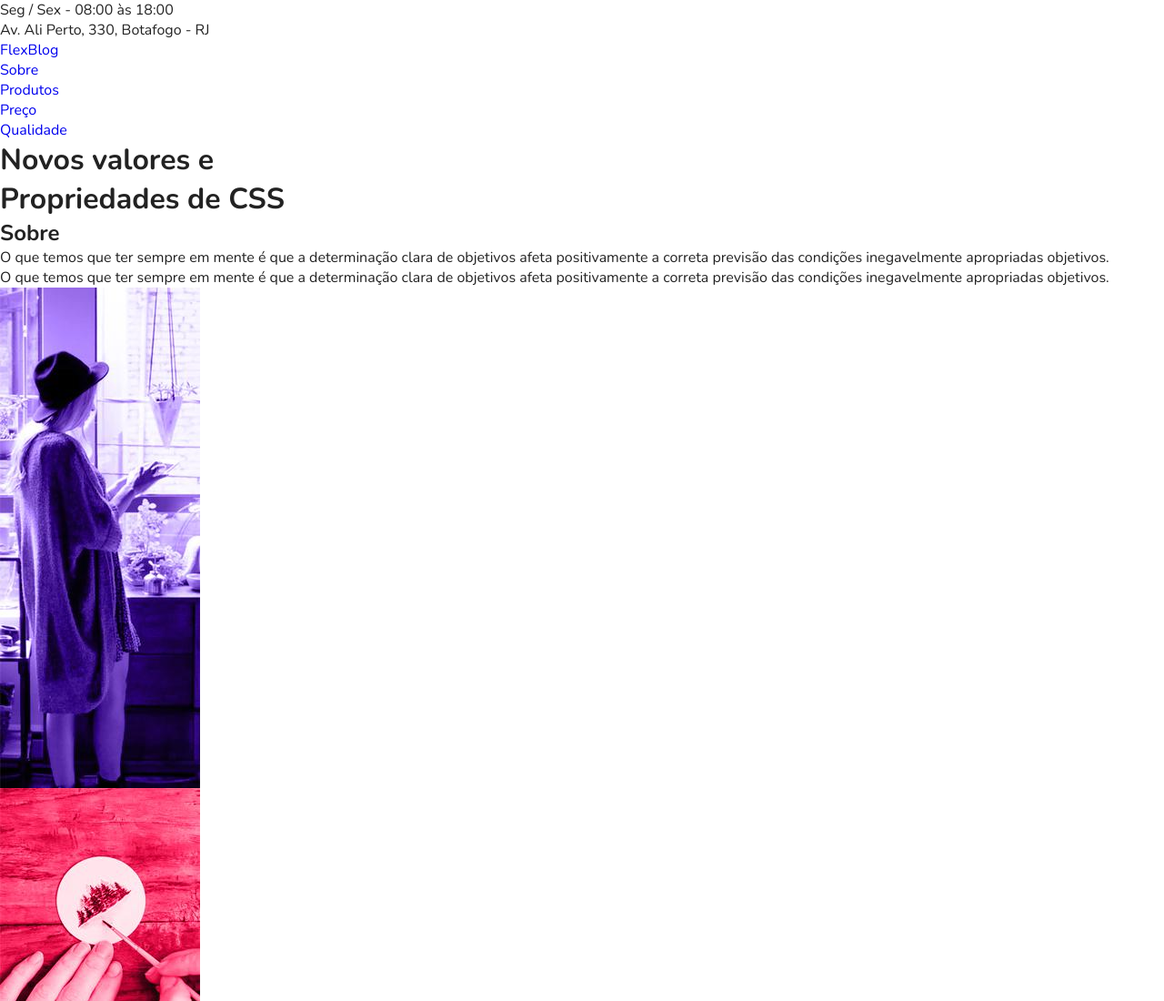
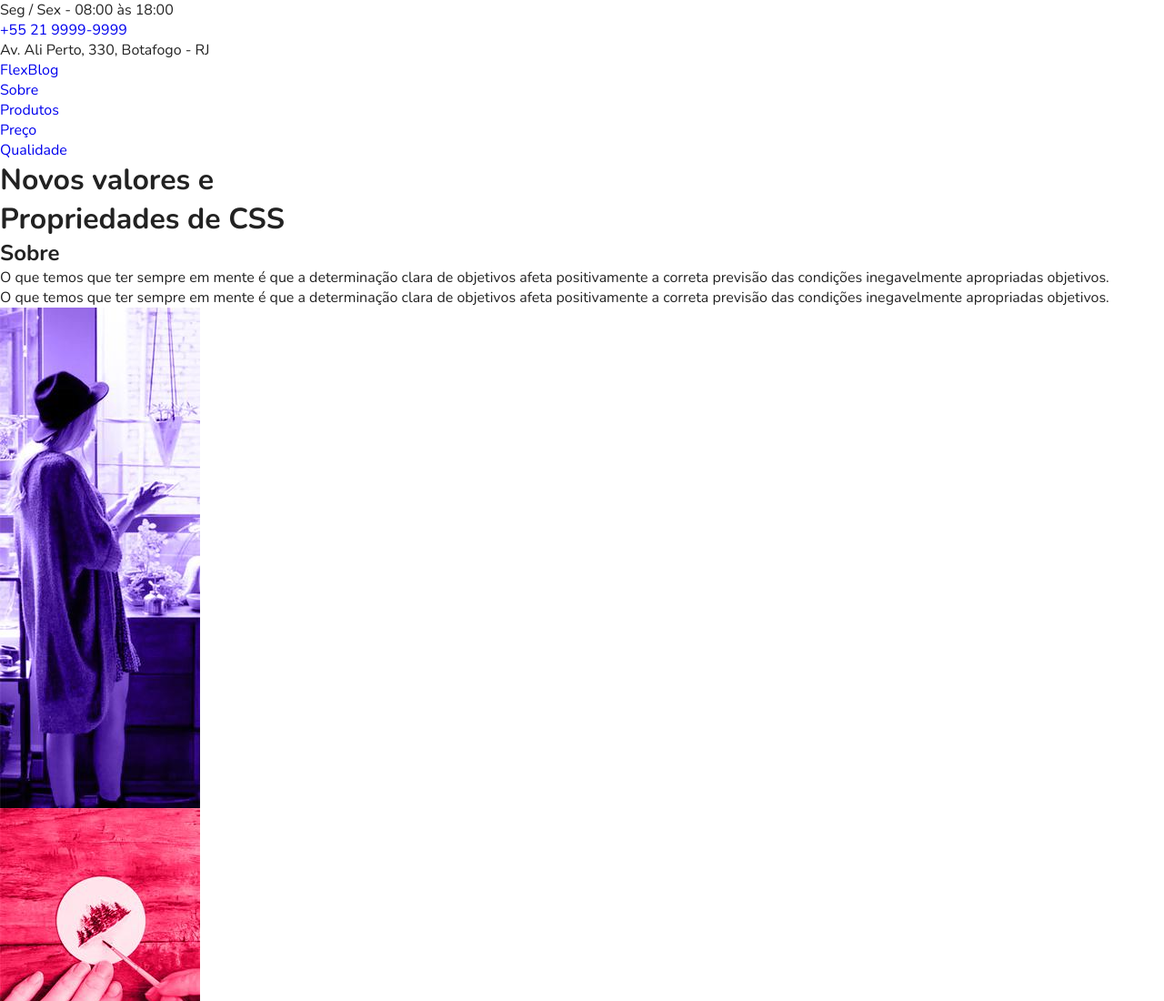
Before and after one commit to joaoalbuquerq/flexblog, a plain HTML site: page index.html in a window 1280 px wide. Shown: the top 1100 px of the page at 91% size. Drawn offline with nearby package versions, Linux system fonts and the light colour scheme.

Commit message:
adicionando link de telefone

```diff
--- a/index.html
+++ b/index.html
@@ -16,7 +16,7 @@
     <div class="superinfo">
         <div class="info">
             <p>Seg / Sex - 08:00 às 18:00</p>
-            <a href="tel:+552199999999"></a>
+            <a href="tel:+552199999999">+55 21 9999-9999</a>
             <p>Av. Ali Perto, 330, Botafogo - RJ</p>
         </div>
     </div>
```
